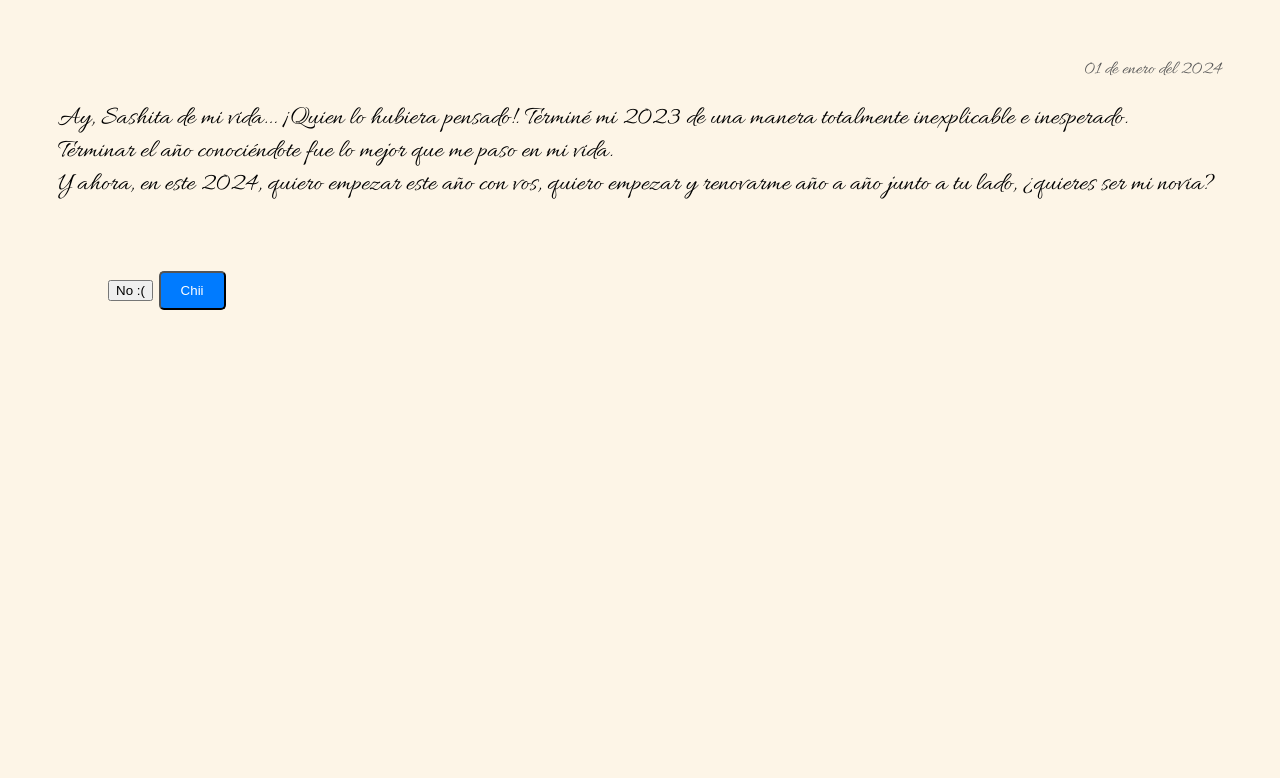
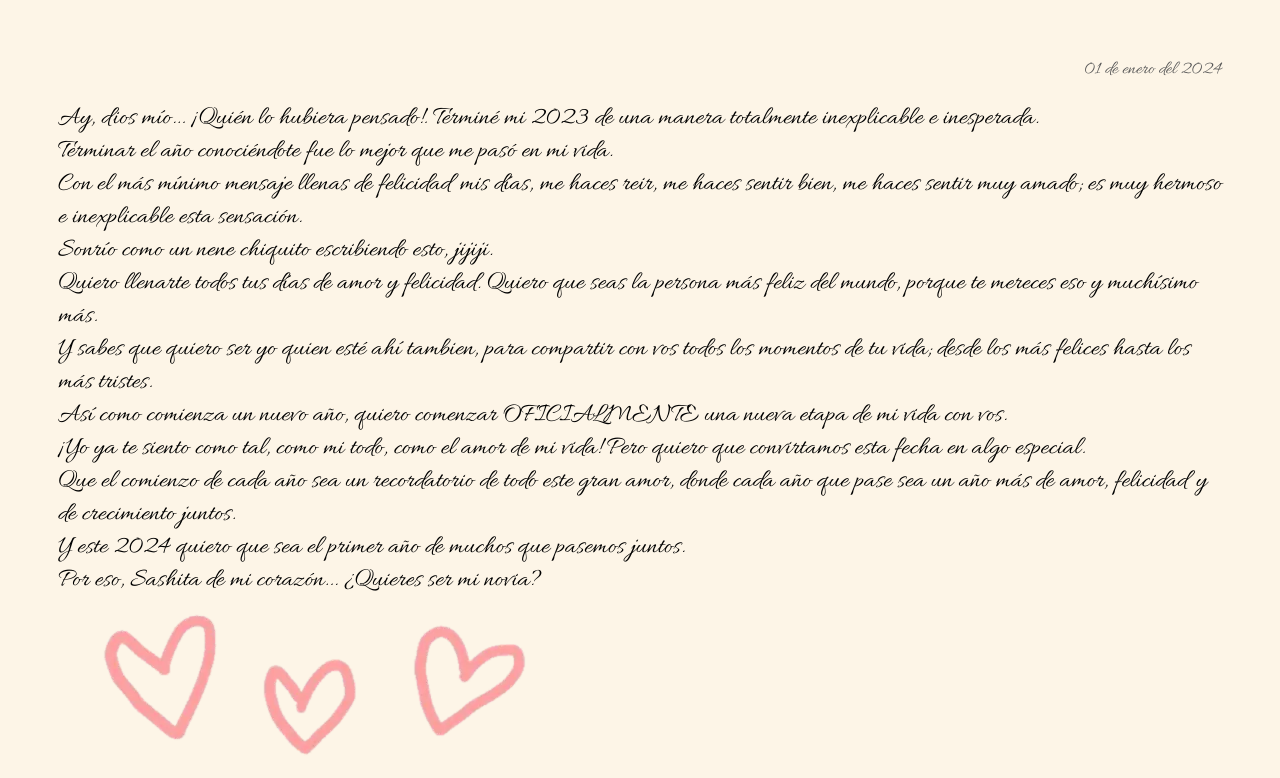
Before and after one commit to fedepach/sasha, a plain HTML site: page index.html in a window 1280 px wide. Shown: the top 778 px of the page. Drawn offline with Linux system fonts and the light colour scheme.

Commit message:
Add files via upload

```diff
--- a/index.html
+++ b/index.html
@@ -17,14 +17,23 @@
 <body>
   <div class="container">
     <div class="date-section"><span class="date">01 de enero del 2024</span></div>
-    <div class="text">Ay, Sashita de mi vida... ¡Quien lo hubiera pensado!. Terminé mi 2023 de una manera totalmente inexplicable e inesperado.</div>
-    <div class="text">Terminar el año conociéndote fue lo mejor que me paso en mi vida.</div>
-    <div class="text">
-    <div class="text"> Y ahora, en este 2024, quiero empezar este año con vos, quiero empezar y renovarme año a año junto a tu lado, ¿quieres ser mi novia?</div>
+    <div class="text">Ay, dios mío... ¡Quién lo hubiera pensado!. Terminé mi 2023 de una manera totalmente inexplicable e inesperada.</div>
+    <div class="text">Terminar el año conociéndote fue lo mejor que me pasó en mi vida.</div>
+    <div class="text">Con el más mínimo mensaje llenas de felicidad mis días, me haces reir, me haces sentir bien, me haces sentir muy amado; es muy hermoso e inexplicable esta sensación.</div>
+    <div class="text">Sonrío como un nene chiquito escribiendo esto, jijiji. </div>
+    <div class="text">Quiero llenarte todos tus días de amor y felicidad. Quiero que seas la persona más feliz del mundo, porque te mereces eso y muchísimo más.</div>
+    <div class="text">Y sabes que quiero ser yo quien esté ahí tambien, para compartir con vos todos los momentos de tu vida; desde los más felices hasta los más tristes.</div>
+    <div class="text">Así como comienza un nuevo año, quiero comenzar OFICIALMENTE una nueva etapa de mi vida con vos.</div>
+    <div class="text">¡Yo ya te siento como tal, como mi todo, como el amor de mi vida! Pero quiero que convirtamos esta fecha en algo especial.</div>
+    <div class="text">Que el comienzo de cada año sea un recordatorio de todo este gran amor, donde cada año que pase sea un año más de amor, felicidad y de crecimiento juntos.</div>
+    <div class="text">Y este 2024 quiero que sea el primer año de muchos que pasemos juntos.</div>
+    <div class="text">Por eso, Sashita de mi corazón... ¿Quieres ser mi novia?</div>
+    <img src="heart2.webp" alt="Corazón" class="heart">
     <div class="container">
         <button id="btn-no" onclick="moveButton()">No :(</button>
-        <button id="btn-si" class="btn">Chii</button>
-      </div>
+        <a href="https://open.spotify.com/playlist/3QvosLtnf60rhBBxvPPS6M?si=7ee20db6b77f4bad" target="_blank" class="button-55">Chii</a>
+    </div>
   </div>
+
 </body>
 </html>
```
Also changed, not shown: heart2.webp (added).
